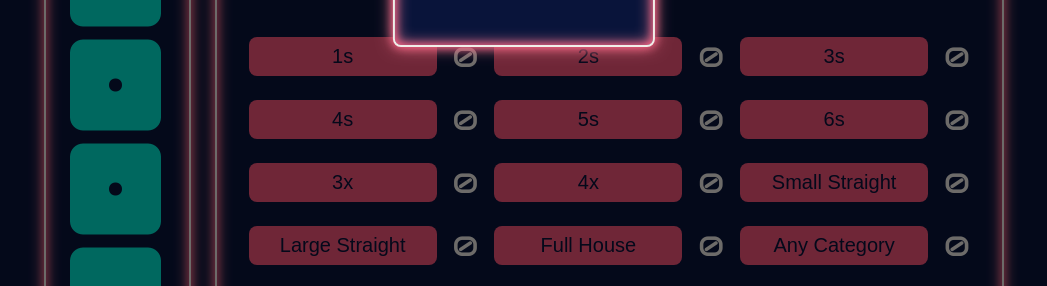
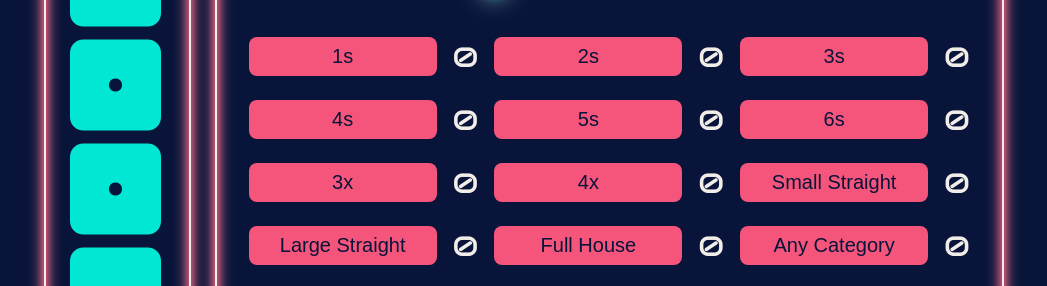
Before and after one commit to roberthparker86/yahtzee, a website: page index.html in a window 1280 px wide. Shown: the part 297-583 px from the top of the page, without its empty margins (116-1163 px from the left). Drawn offline with Linux system fonts and the light colour scheme.

Commit message:
Snapshot: modal functionality.

```diff
--- a/index.html
+++ b/index.html
@@ -50,7 +50,7 @@
   <script src="js/dice.js"></script>
   <script src="js/Scoreboard.js"></script>
   <script src="js/ModalController.js"></script>
-  <script src="js/populate.js"></script>
+  <script src="js/gameState.js"></script>
 </body>
 
 </html>
--- a/js/Scoreboard.js
+++ b/js/Scoreboard.js
@@ -69,11 +69,10 @@ class Scoreboard {
   }
 
   /**
-   *
    * @param {String} category = Selector for category property
    * @returns {HTMLElement} = adds element to DOM and returns the selector variable
    */
-  generateBtn(category) {
+  generateBtn(category, modalControl) {
     const newBtnElem = document.createElement('div');
     newBtnElem.classList.add('scoreboard__btn-container');
     const btnTemplate = `<button id="${this[category].id}" data-score-key="${category}" data-player="${this.name}" class="score-btn">${this[category].btnText}</button>
@@ -81,14 +80,16 @@ class Scoreboard {
 
     newBtnElem.innerHTML = btnTemplate;
 
+    // Score Btn click events
     newBtnElem.addEventListener('click', () => {
       const newValue = this.diceCtrl.getScore(category);
       this.updateScore(category, newValue);
+      modalControl.open('Computer turn.');
     });
     return newBtnElem;
   }
 
-  generateScoreboard() {
+  generateScoreboard(modalControl) {
     this.parentContainer.append(this.generateScoreboardHeader());
 
     let boardBtnsContainerElem = document.createElement('div');
@@ -100,7 +101,7 @@ class Scoreboard {
         key.toString() !== 'name' && key.toString() !== 'total' &&
         key.toString() !== 'parentContainer' && key.toString() !== 'diceCtrl'
       ) {
-        boardBtnsContainerElem.append(this.generateBtn(key.toString()));
+        boardBtnsContainerElem.append(this.generateBtn(key.toString(), modalControl));
       }
     }
 
--- a/js/populate.js
+++ b/js/gameState.js
@@ -1,14 +1,11 @@
 document.addEventListener('DOMContentLoaded', () => {
   const diceCtrl = new Dice();
   const playerOne = new Scoreboard('player', diceCtrl),
+    messageModal = new ModalController(document.querySelector('.modal__window')),
     computer = new Scoreboard('computer', diceCtrl);
 
-  const messageModal = new ModalController(document.querySelector('.modal__window'));
-
-  setTimeout(() => messageModal.open('WOOTSAUCE!'), 2000);
-
-  playerOne.generateScoreboard();
-  computer.generateScoreboard();
+  playerOne.generateScoreboard(messageModal);
+  computer.generateScoreboard(messageModal);
 
   const rollBtnSelector = document.querySelector('aside button');
   rollBtnSelector.addEventListener('click', () => diceCtrl.rollHand());
```
